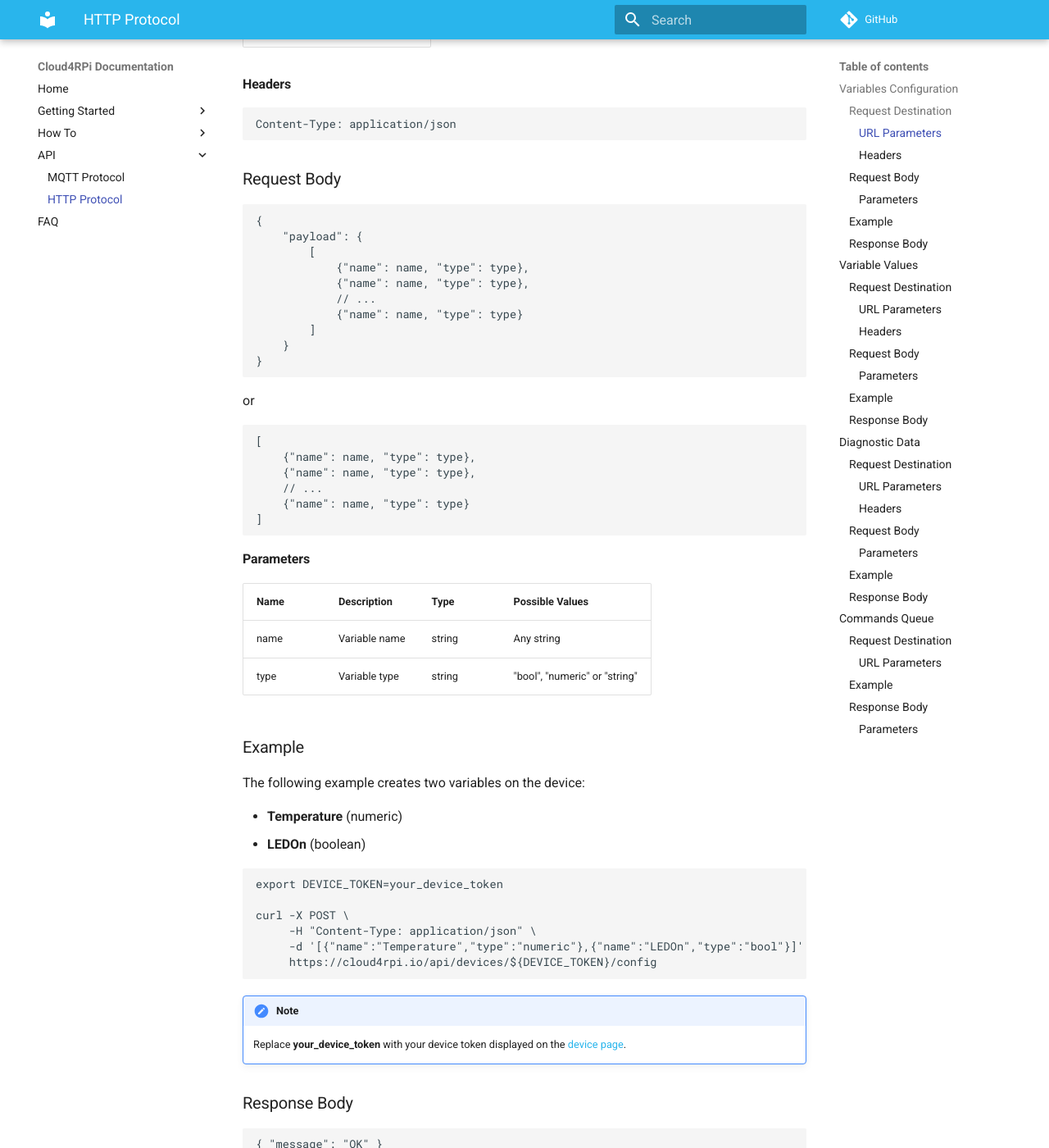
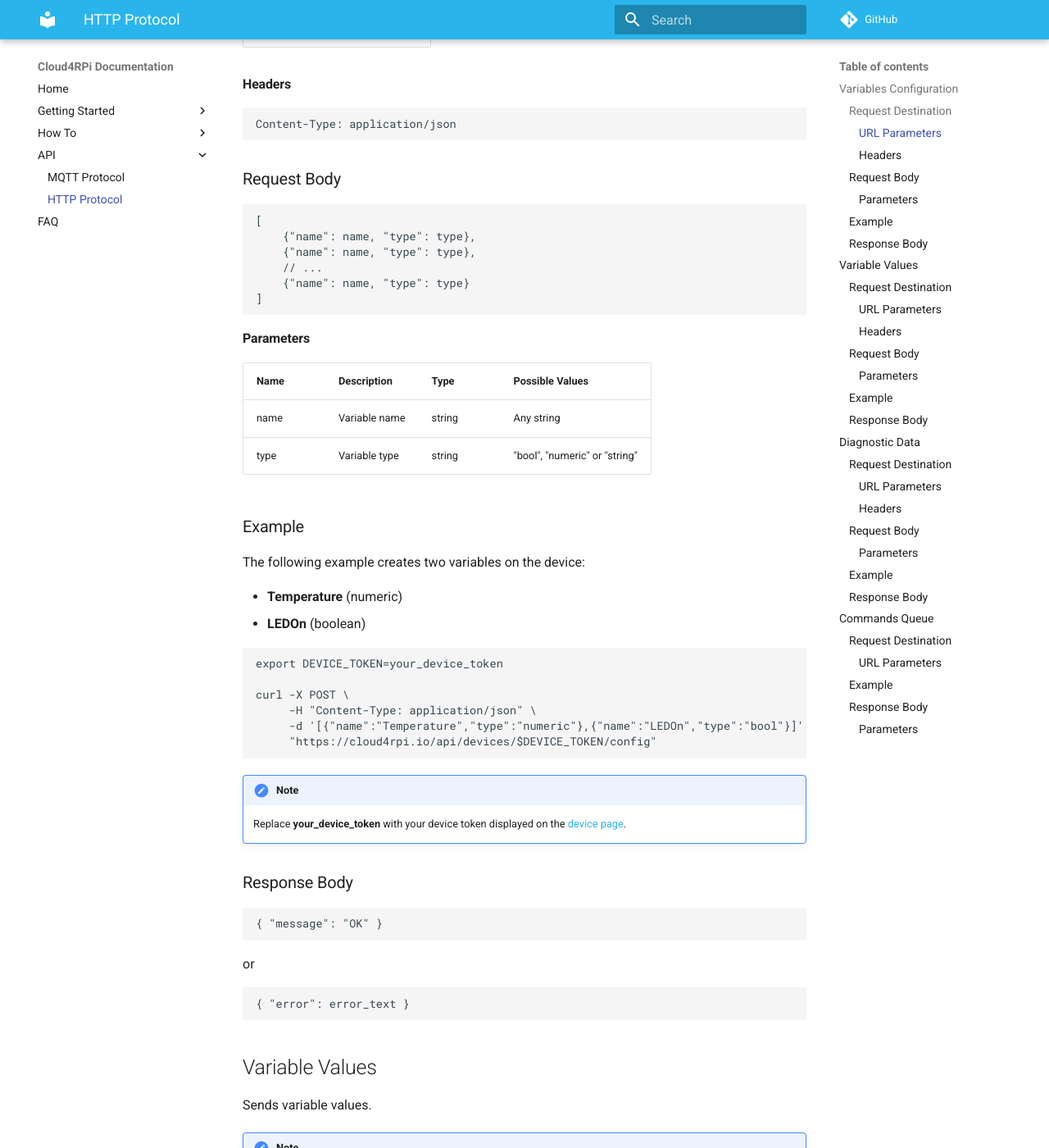
Before and after one commit to cloud4rpi/docs, an MkDocs documentation site: the page built from docs/api/http.md, in a window 1280 px wide and 1400 px high, scrolled down 485 px. Shown: the whole window at 82% size. Built offline with MkDocs 1.6.1 and Material for MkDocs 9.7.7, drawn with Linux system fonts in a browser that asks for light colours; comment, search, counter and statistics services are not loaded; old or Windows-style settings are respelled for this version of MkDocs; some of the changed text lies outside the part shown.

````diff
--- a/docs/api/http.md
+++ b/docs/api/http.md
@@ -24,19 +24,6 @@ Content-Type: application/json
 
 ### Request Body
 
-```javascript
-{
-    "payload": {
-        [
-            {"name": name, "type": type},
-            {"name": name, "type": type},
-            // ...
-            {"name": name, "type": type}
-        ]
-    }
-}
-```
-or
 ```javascript
 [
     {"name": name, "type": type},
@@ -68,7 +55,7 @@ export DEVICE_TOKEN=your_device_token
 curl -X POST \
      -H "Content-Type: application/json" \
      -d '[{"name":"Temperature","type":"numeric"},{"name":"LEDOn","type":"bool"}]' \
-     https://cloud4rpi.io/api/devices/${DEVICE_TOKEN}/config
+     "https://cloud4rpi.io/api/devices/$DEVICE_TOKEN/config"
 ```
 
 !!! Note
@@ -145,7 +132,7 @@ export DEVICE_TOKEN=your_device_token
 curl -X POST \
      -H "Content-Type: application/json" \
      -d '{"ts":"$(date -Is)","payload":{"Temperature":24,"LEDOn":true}}' \
-     https://cloud4rpi.io/api/devices/${DEVICE_TOKEN}/data
+     "https://cloud4rpi.io/api/devices/$DEVICE_TOKEN/data"
 ```
 
 !!! Note
@@ -220,7 +207,7 @@ export DEVICE_TOKEN=your_device_token
 curl -X POST \
      -H "Content-Type: application/json" \
      -d '{"ts":"$(date -Is)","payload":{"CPU Temperature":41,"IP Address":"192.168.1.50"}}' \
-     https://cloud4rpi.io/api/devices/${DEVICE_TOKEN}/diagnostics
+     "https://cloud4rpi.io/api/devices/$DEVICE_TOKEN/diagnostics"
 ```
 
 !!! Note
@@ -260,7 +247,7 @@ token     | The [device](https://cloud4rpi.io/devices) token
 ```sh
 export DEVICE_TOKEN=your_device_token
 
-curl -X GET https://cloud4rpi.io/api/devices/${DEVICE_TOKEN}/commands/latest
+curl -X GET "https://cloud4rpi.io/api/devices/$DEVICE_TOKEN/commands/latest"
 ```
 
 ### Response Body
````
Also changed, not shown: docs/api/mqtt.md (+6 -8 lines).
